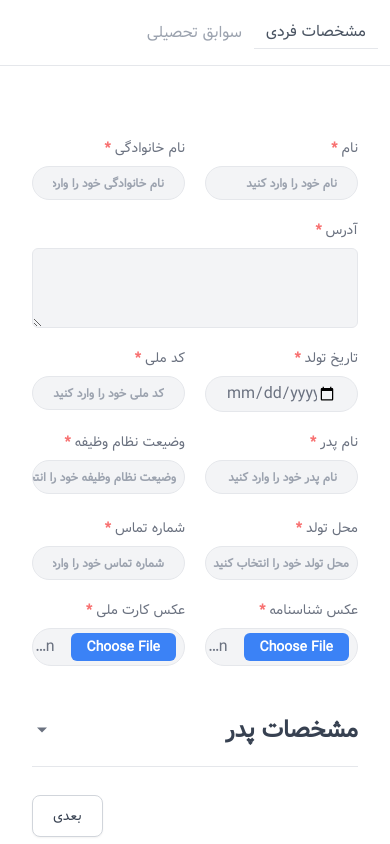
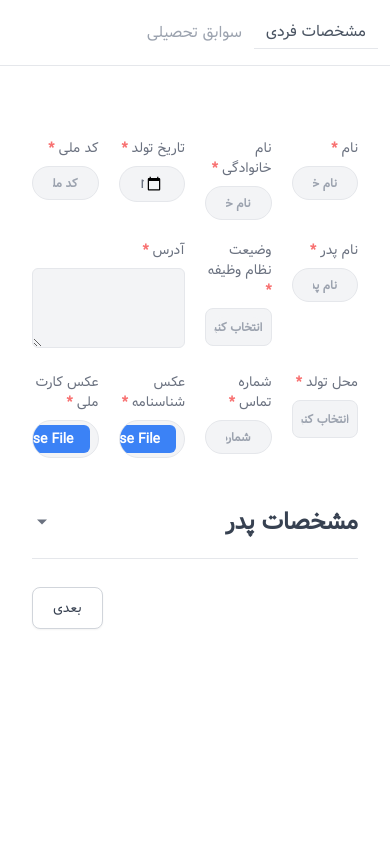
Before and after one commit to Hamed-Ebrahimii/form-register, a React (Vite) app: page / in a window 390 px wide. Built offline with nearby package versions, Linux system fonts and the light colour scheme; data requests are answered from the project's data file.

Commit message:
fix bog dropdown

```diff
--- a/src/api/getAllCity.ts
+++ b/src/api/getAllCity.ts
@@ -3,9 +3,13 @@ export interface Iserver  {
     id : number,
     name : string
 }
-export const getAllCity =  async () =>{
-    return await httpServic<Iserver[]>({
+export const getAllCity =  async (search? : string) =>{
+    const response = await httpServic<Iserver[]>({
         url : '/city',
         method : 'get'
     })
+    if(search) {
+        response.data = response.data.filter(item => item.name.includes(search))
+    }
+    return response
 }
--- a/src/component/dropDown/index.tsx
+++ b/src/component/dropDown/index.tsx
@@ -1,10 +1,11 @@
-import { useEffect, useState } from "react";
+import { useEffect, useRef, useState } from "react";
 import SelectOption from "./component/option";
 import Search from "./component/search";
 import { ISearch, Iprops } from "./type";
 import anime from "animejs/lib/anime.es.js";
 import { MdOutlineArrowDropDown } from "react-icons/md";
 const DropDown = (props: Iprops) => {
+  const input = useRef<HTMLInputElement>(null)
   const [showDrop, setShowDrop] = useState(false);
   const [value, setValue] = useState<string[]>([]);
   const [selected, setSelected] = useState(props.placeholder || "");
@@ -23,8 +24,9 @@ const DropDown = (props: Iprops) => {
       setValue([""]);
       return;
     }
-    setValue([data]);
+    setValue(data === "انتخاب کنید" ? [""] : [data]);
     setSelected(data);
+    props.setSearchValue("");
   };
   const handleShowAnime = () => {
     anime({
@@ -40,6 +42,9 @@ const DropDown = (props: Iprops) => {
       duration: 1000,
     }).play();
   };
+  const newState: ISearch = JSON.parse(
+    JSON.stringify(props.searchData || {})
+  );
   useEffect(() => {
     if (showDrop) {
       handleShowAnime();
@@ -57,28 +62,39 @@ const DropDown = (props: Iprops) => {
         {props.lable}
         {props.requier && <span className="text-red-400 font-bold"> *</span>}
       </label>
+      <div
+        className={`bg-gray-100 border rounded-lg w-full text-ellipsis overflow-hidden whitespace-nowrap text-xs py-2 px-2   focus:border-blue-300 text-gray-400  font-bold flex items-center justify-center ${
+          props.error ? "border-red-400" : "border-gray-200 "
+        }`}
+      >
         <button
           type="button"
-        className={`bg-gray-100 border min-w-32 text-ellipsis overflow-hidden whitespace-nowrap text-xs py-2 px-2 md:px-5 rounded-full focus:border-blue-300 text-gray-400  font-bold flex items-center justify-between ${
+          className={`bg-inherit outline-none w-full text-ellipsis overflow-hidden whitespace-nowrap text-xs   rounded-full focus:border-blue-300 text-gray-400  font-bold flex items-center justify-between ${
             props.error ? "border-red-400" : "border-gray-200 "
           }`}
           onClick={() => {
             setShowDrop(!showDrop);
             animeRotate();
           }}
+          onKeyDown={()=>{
+            console.log(input.current);
+
+            input.current?.focus()
+          }}
         >
           <span>{selected}</span>
-        <MdOutlineArrowDropDown />
+          <MdOutlineArrowDropDown className="text-xl" />
         </button>
         {showDrop && (
-        <div className="drop opacity-0 bg-slate-100 px-3  rounded-lg mt-5 max-h-40 py-5 overflow-auto absolute z-20 top-12 w-full">
+          <div className="drop opacity-0 bg-gray-100 border px-3  rounded-lg mt-5 max-h-40 py-2 overflow-auto absolute z-20 top-11 w-full">
             {props.search && (
               <Search
+              ref={input}
                 value={(props.searchData && props.searchData[props.name]) || ""}
                 onChange={(e) => {
-                const newState: ISearch = JSON.parse(
-                  JSON.stringify(props.searchData)
-                );
+
+
+
                   newState[props.name] = e;
                   props.setSearchValue(newState);
                 }}
@@ -91,24 +107,41 @@ const DropDown = (props: Iprops) => {
                 isChecked={false}
                 setValue={handleItem}
                 checkBox={props.checkBox || false}
-              children={["please whate"]}
+                children={["گزینه ای یافت نشد"]}
                 value={""}
               />
             ) : (
-            props.data?.map((item) => (
+              <>
+                {props.search ===false && (
                   <SelectOption
                     onChange={props.onChange}
-                isChecked={props.multiple ? undefined : value.includes(item)}
+                    isChecked={
+                      props.multiple ? undefined : value.includes("انتخاب کنید")
+                    }
+                    setValue={handleItem}
+                    checkBox={props.checkBox || false}
+                    children={"انتخاب کنید"}
+                    value={"انتخاب کنید"}
+                  />
+                )}
+                {props.data?.map((item) => (
+                  <SelectOption
+                    onChange={props.onChange}
+                    isChecked={
+                      props.multiple ? undefined : value.includes(item)
+                    }
                     setValue={handleItem}
                     checkBox={props.checkBox || false}
                     key={item}
                     children={item}
                     value={item}
                   />
-            ))
+                ))}
+              </>
             )}
           </div>
         )}
+      </div>
       {props.multiple && (
         <div className="w-10/12 grid grid-cols-2 gap-4 absolute mt-6">
           {value &&
--- a/src/component/dropDown/type/index.d.ts
+++ b/src/component/dropDown/type/index.d.ts
@@ -23,7 +23,7 @@ interface Iprops extends HTMLAttributes<HTMLDivElement> {
   lable: string;
   requier?: boolean;
   error?: string;
-  onChange?: (value: string) => void;
+  onChange?: (value: string | undefined) => void;
   placeholder?: string;
 }
 interface ISearch {
--- a/src/component/form/index.tsx
+++ b/src/component/form/index.tsx
@@ -7,10 +7,7 @@ import { getAllCity } from "../../api/getAllCity";
 import { IoMdArrowDropdown } from "react-icons/io";
 import { Controller, useForm } from "react-hook-form";
 import { zodResolver } from "@hookform/resolvers/zod";
-import {
-  profileFormValidation,
-  profileFormValidationType,
-} from "../../validation/registerFormValidation";
+import { profileFormValidation, profileFormValidationType } from "../../validation/registerFormValidation";
 const Form = () => {
   const [search, setSearch] = useState<ISearch>({
     city: "",
@@ -20,35 +17,31 @@ const Form = () => {
     website: "",
     job: "",
     education: "",
-    militaryService: "",
+    militaryService : ''
   });
+
   const { data: city } = useQuery({
-    queryKey: ["city"],
-    queryFn: getAllCity,
+    queryKey: [search.city],
+    queryFn: () => getAllCity(search.city),
   });
 
   const [showAccordion, setShowAccordion] = useState(false);
-  const {
-    control,
-    formState: { errors },
-    handleSubmit,
-  } = useForm<profileFormValidationType>({
-    mode: "all",
-    resolver: zodResolver(profileFormValidation),
-  });
-  const onSubmit = (data: profileFormValidationType) => {
+  const {control , formState : {errors} , handleSubmit} = useForm<profileFormValidationType>({
+    mode : 'all',
+    resolver : zodResolver(profileFormValidation)
+
+  })
+  const onSubmit = (data : profileFormValidationType) =>{
         console.log(data);
-  };
+
+  }
   return (
-    <form
-      className=" w-full rounded-xl px-8 py-12 "
-      onSubmit={handleSubmit(onSubmit)}
-    >
-      <section className="w-full grid grid-cols-2 sm:grid-cols-3 md:grid-cols-4 gap-5 mt-6">
+    <form className=" w-full rounded-xl px-8 py-12 " onSubmit={handleSubmit(onSubmit)}>
+      <section className="w-full grid grid-cols-4 gap-5 mt-6">
         <Controller
         name="name"
         control={control}
-          render={({ field }) => (
+        render={({field})=>(
           <Input
           htmlFor="name"
           lable="نام"
@@ -63,7 +56,7 @@ const Form = () => {
         <Controller
           name="family"
           control={control}
-          render={({ field }) => (
+          render={({field})=>(
             <Input
               htmlFor="family"
               lable=" نام خانوادگی"
@@ -78,7 +71,7 @@ const Form = () => {
         <Controller
           name="dateOfBirth"
           control={control}
-          render={({ field }) => (
+          render={({field})=>(
             <Input
               {...field}
               htmlFor="bearthDate"
@@ -89,12 +82,13 @@ const Form = () => {
               id="bearthDate"
               error={errors.dateOfBirth?.message}
               />
+
           )}
         />
         <Controller
           name="nationalCode"
           control={control}
-          render={({ field }) => (
+          render={({field})=>(
             <Input
               {...field}
               error={errors.nationalCode?.message}
@@ -110,7 +104,7 @@ const Form = () => {
         <Controller
           name="fatherName"
           control={control}
-          render={({ field }) => (
+          render={({field})=>(
             <Input
             {...field}
             error={errors.fatherName?.message}
@@ -125,20 +119,22 @@ const Form = () => {
         <Controller
           name="militaryService"
           control={control}
-          render={({ field }) => (
+          render={({field})=>(
             <DropDown
             {...field}
             error={errors.militaryService?.message}
               fnData={() => {}}
               lable="وضیعت نظام وظیفه"
-              placeholder="وضیعت نظام وظیفه خود را انتخاب کنید"
               requier
+              searchData={search.militaryService}
+              setSearchValue={setSearch}
               name="militaryService"
               data={["معافیت پزشکی", "معافیت تحصیلی", "مشمول", "پایان خدمت"]}
+              placeholder="انتخاب کنید"
             />
           )}
         />
-        <div className="col-span-2 md:col-start-3 row-start-2">
+        <div className="col-span-2 col-start-3 row-start-2">
           <div className="w-full flex flex-col items-start justify-center gap-2">
             <label
               className="text-sm text-gray-500 font-medium"
@@ -150,32 +146,25 @@ const Form = () => {
             <Controller
               control={control}
               name="address"
-              render={({ field }) => (
+              render={({field})=>(
                 <textarea
                 {...field}
                   rows={3}
                   maxLength={1000}
-                  className={`border w-full max-h-20 bg-gray-100 ${
-                    errors.address?.message
-                      ? "border-red-500"
-                      : "border-gray-200"
-                  } rounded-md py-1 px-5 outline-none placeholder:text-gray-400 text-gray-500 placeholder:text-xs placeholder:font-semibold`}
+                  className={`border w-full max-h-20 bg-gray-100 ${errors.address?.message ? 'border-red-500' : 'border-gray-200'} rounded-md py-1 px-5 outline-none placeholder:text-gray-400 text-gray-500 placeholder:text-xs placeholder:font-semibold`}
                 />
               )}
               />
-            {errors.address?.message && (
-              <p className="text-xs text-red-400 font-medium">
-                {errors.address.message}
-              </p>
-            )}
+              {errors.address?.message && <p className="text-xs text-red-400 font-medium">{errors.address.message}</p>}
           </div>
         </div>
       </section>
-      <section className="w-full grid grid-cols-2 sm:grid-cols-3 md:grid-cols-4 gap-5 mt-6 items-start">
+      <section className="w-full grid grid-cols-4 gap-5 mt-6 items-start">
         <Controller
               control={control}
               name="placeOfBirth"
-          render={({ field }) => (
+              render={({field})=>(
+
                 <DropDown
                 error={errors.placeOfBirth?.message}
                 {...field}
@@ -183,17 +172,18 @@ const Form = () => {
                   lable="محل تولد"
                   fnData={() => {}}
                   name="city"
+                  placeholder="انتخاب کنید"
                   searchData={search}
+                  search
                   setSearchValue={setSearch}
-              placeholder="محل تولد خود را انتخاب کنید"
-              data={city?.data.map((item) => item.name)}
+                  data={city?.data.map((item) => item.name)|| ['']}
                 />
               )}
             />
         <Controller
               control={control}
               name="phone"
-          render={({ field }) => (
+              render={({field})=>(
                 <Input
                 {...field}
                 error={errors.phone?.message}
@@ -209,30 +199,29 @@ const Form = () => {
         <Controller
               control={control}
               name="BirthCertificatePhoto"
-          render={({ field }) => (
+              render={({field})=>(
                 <Input
                 error={errors.BirthCertificatePhoto?.message}
                 onChange={(e) => {
-                const file = Array.from(e.target.files || []);
-                field.onChange(file[0]);
+                  const file = Array.from(e.target.files || [])
+                  field.onChange(file[0])
               }}
                   lable="عکس شناسنامه"
                   htmlFor="certificate"
                   id="certificate"
                   type="file"
                   requier
-              accept="image/*"
                 />
               )}
             />
             <Controller
               control={control}
               name="nationalCart"
-          render={({ field }) => (
+              render={({field})=>(
                 <Input
                 onChange={(e) => {
-                const file = Array.from(e.target.files || []);
-                field.onChange(file[0]);
+                  const file = Array.from(e.target.files || [])
+                  field.onChange(file[0])
               }}
                 error={errors.nationalCart?.message}
                   lable="عکس کارت ملی"
@@ -240,7 +229,6 @@ const Form = () => {
                   id="certificate"
                   type="file"
                   requier
-              accept="image/*"
                 />
               )}
             />
@@ -257,11 +245,11 @@ const Form = () => {
           </button>
         </div>
         {showAccordion && (
-          <section className="w-full grid grid-cols-2 sm:grid-cols-3 md:grid-cols-4 gap-5 mt-6 items-start">
+          <section className="w-full grid grid-cols-4 gap-5 mt-6 items-start">
             <Controller
               control={control}
               name="fatherName"
-              render={({ field }) => (
+              render={({field})=>(
                 <Input
                   {...field}
                   error={errors.fatherName?.message}
@@ -277,7 +265,7 @@ const Form = () => {
             <Controller
               control={control}
               name="dateOfBirthFather"
-              render={({ field }) => (
+              render={({field})=>(
                 <Input
                   {...field}
                   error={errors.dateOfBirthFather?.message}
@@ -293,7 +281,8 @@ const Form = () => {
             <Controller
               control={control}
               name="phoneFather"
-              render={({ field }) => (
+              render={({field})=>(
+
                 <Input
                 {...field}
                 error={errors.phoneFather?.message}
@@ -309,7 +298,7 @@ const Form = () => {
             <Controller
               control={control}
               name="nationalCodeFather"
-              render={({ field }) => (
+              render={({field})=>(
                 <Input
                 {...field}
                 error={errors.nationalCodeFather?.message}
@@ -326,12 +315,14 @@ const Form = () => {
         )}
       </section>
       <div className="flex justify-end">
+
           <button
             type="submit"
             className=" mt-7 rounded-lg border border-gray-300 bg-white px-5 py-2.5 text-center text-sm font-medium text-gray-700 shadow-sm transition-all hover:bg-gray-100 focus:ring focus:ring-gray-100 disabled:cursor-not-allowed disabled:border-gray-100 disabled:bg-gray-50 disabled:text-gray-400"
           >
             بعدی
           </button>
+
       </div>
     </form>
   );
--- a/src/index.css
+++ b/src/index.css
@@ -5,29 +5,3 @@
 @tailwind base;
 @tailwind components;
 @tailwind utilities;
-* {
-  --sb-track-color: #585858;
-  --sb-thumb-color: #0a7494;
-  --sb-size: 4px;
-}
-
-*::-webkit-scrollbar {
-  width: var(--sb-size)
-}
-
-*::-webkit-scrollbar-track {
-  background: var(--sb-track-color);
-  border-radius: 1px;
-}
-
-*::-webkit-scrollbar-thumb {
-  background: var(--sb-thumb-color);
-  border-radius: 1px;
-
-}
-
-@supports not selector(::-webkit-scrollbar) {
-  * {
-    scrollbar-color: var(--sb-thumb-color) var(--sb-track-color);
-  }
-}
```
Also changed, not shown: db.json (+5 -5 lines), src/component/datalist/index.tsx (added, +25 -0 lines), src/component/dropDown/component/option.tsx (+5 -3 lines), src/component/dropDown/component/search.tsx (+5 -3 lines), src/component/formEducation/index.tsx (+8 -9 lines). Lines whose indentation alone changed are shown as unchanged.
